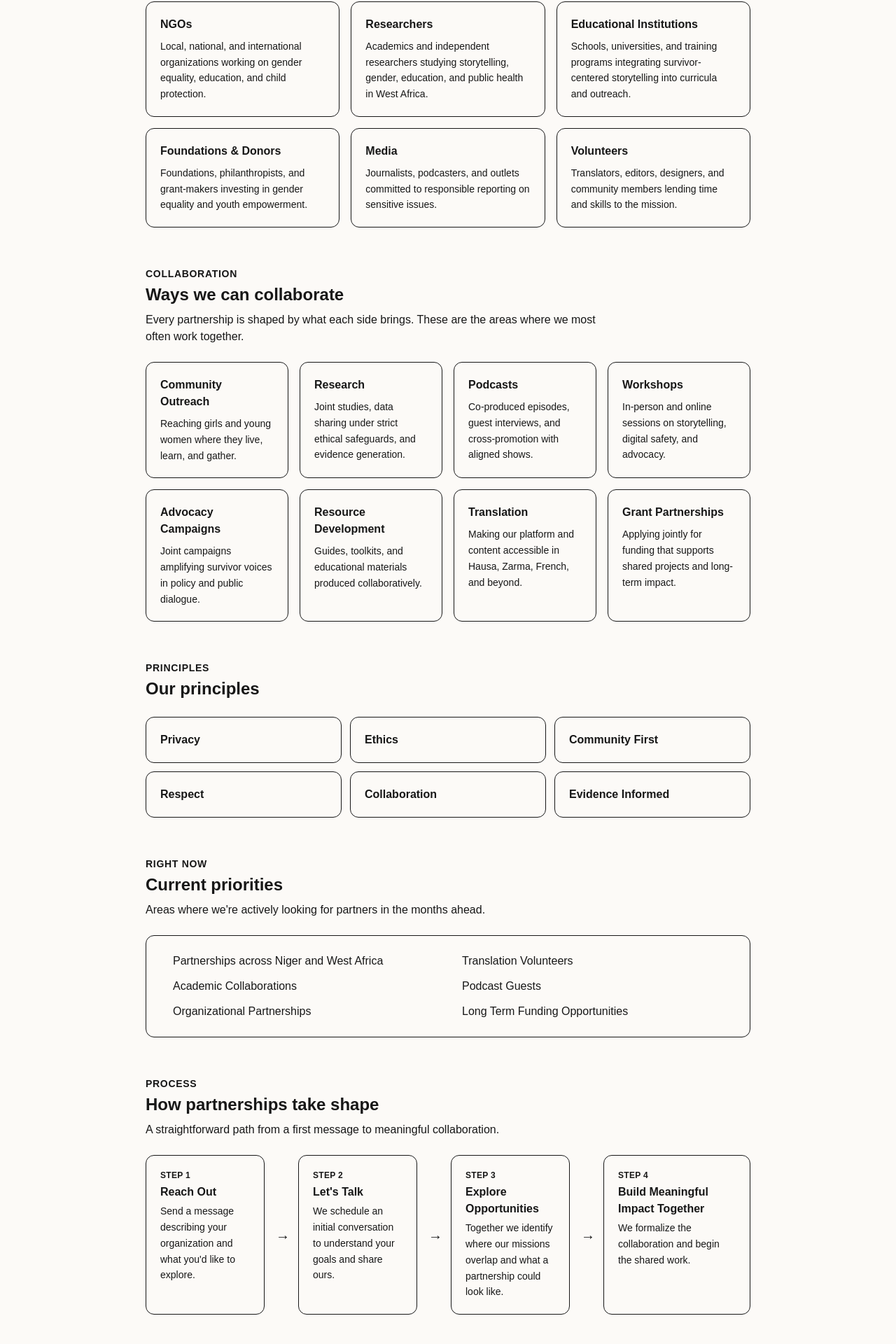
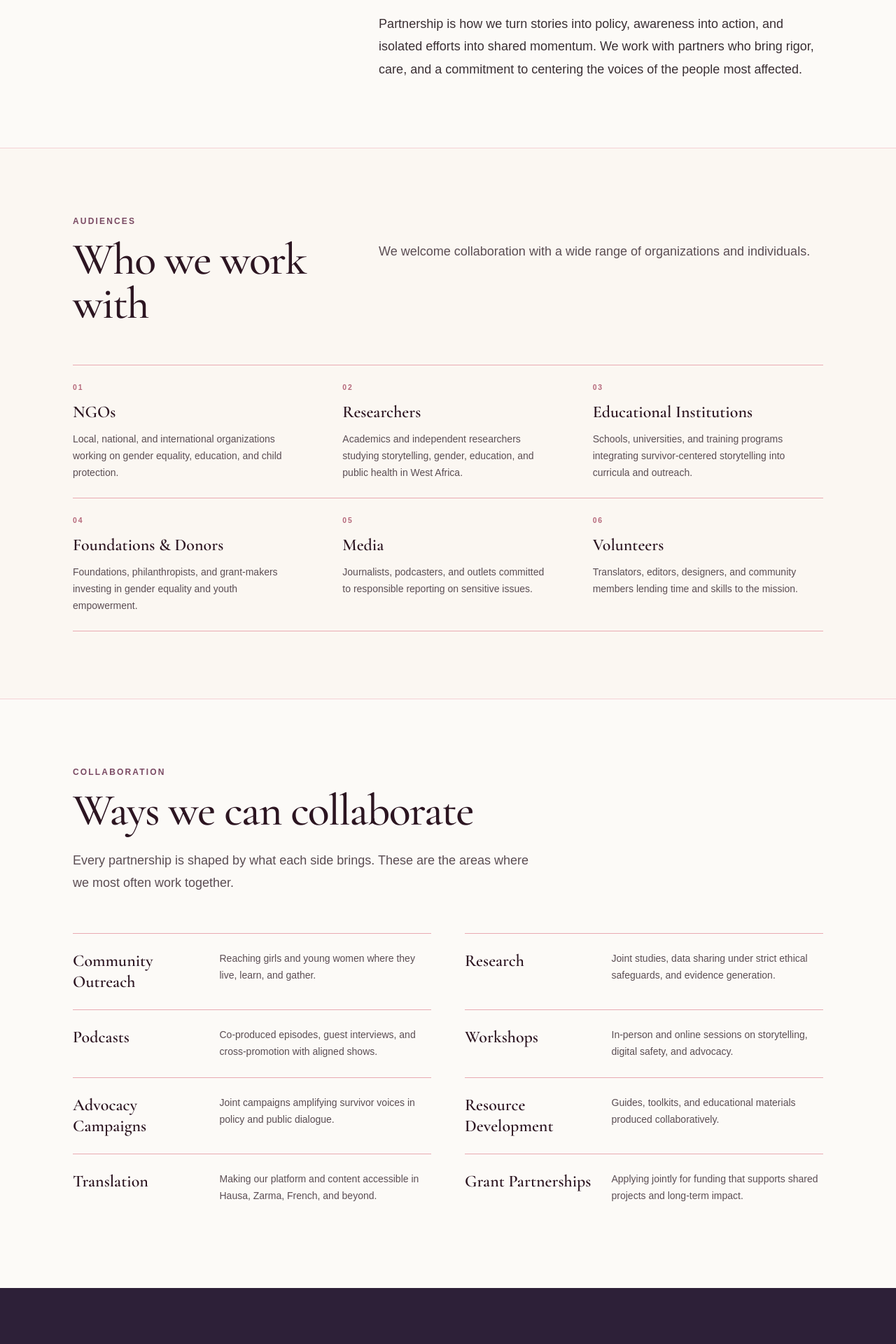
Before and after one commit to yacinebadamassidjariri-code/muriyar-ta-platform, a Next.js app: page /en/partner in a window 1280 px wide. Shown: the part 791-2711 px from the top of the page at 70% size. Built offline with nearby package versions, Linux system fonts and the light colour scheme.

Commit message:
refine(partner): redesign editorial partnership page

```diff
--- a/app/[locale]/partner/page.tsx
+++ b/app/[locale]/partner/page.tsx
@@ -1,8 +1,6 @@
 import type { Metadata } from "next";
 import { getTranslations, setRequestLocale } from "next-intl/server";
 import { Link } from "@/lib/i18n/navigation";
-import { Section } from "@/components/ui/section";
-import { Card } from "@/components/ui/card";
 import { Button } from "@/components/ui/button";
 
 export const revalidate = 300;
@@ -40,26 +38,6 @@ const COLLABORATIONS = [
   "grants",
 ] as const;
 
-const PRINCIPLES = [
-  "privacy",
-  "ethics",
-  "community",
-  "respect",
-  "collaboration",
-  "evidence",
-] as const;
-
-const PRIORITIES = [
-  "regional",
-  "translation",
-  "academic",
-  "guests",
-  "organizational",
-  "funding",
-] as const;
-
-const PROCESS_STEPS = ["reach", "talk", "explore", "build"] as const;
-
 export default async function PartnerPage({
   params,
 }: {
@@ -70,173 +48,161 @@ export default async function PartnerPage({
   const t = await getTranslations({ locale, namespace: "partner" });
 
   return (
-    <div className="mx-auto w-full max-w-4xl px-4 pb-20">
-      {/* Hero */}
-      <header className="pt-12">
-        <p className="text-xs font-semibold uppercase tracking-[0.18em] text-brand-700">
+    <div className="w-full overflow-hidden bg-[#FCFAF7] text-charcoal-900">
+      <header className="border-b border-rose-100 bg-[#F8F3EC]">
+        <div className="mx-auto grid w-full max-w-6xl gap-10 px-5 py-16 sm:px-8 sm:py-20 lg:grid-cols-[minmax(0,1.05fr)_minmax(20rem,0.8fr)] lg:items-end lg:gap-20 lg:px-10 lg:py-24">
+          <div>
+            <p className="text-[0.7rem] font-semibold uppercase tracking-[0.22em] text-plum-600 sm:text-xs">
               {t("heroEyebrow")}
             </p>
-        <h1 className="mt-3 text-3xl font-display font-semibold leading-tight text-ink md:text-4xl">
+            <span
+              aria-hidden="true"
+              className="mt-4 block h-px w-12 bg-rose-300"
+            />
+            <h1 className="mt-7 max-w-3xl text-[clamp(3.5rem,8vw,6.75rem)] font-medium leading-[0.9] tracking-[-0.035em] text-plum-900 [font-family:var(--font-display),Georgia,serif]">
               {t("heroTitle")}
             </h1>
-        <p className="mt-5 max-w-2xl text-lg leading-relaxed text-ink-soft">
+          </div>
+          <p className="max-w-xl border-l border-rose-200 pl-6 text-lg leading-[1.75] text-charcoal-500 sm:pl-8 sm:text-xl">
             {t("heroBody")}
           </p>
+        </div>
       </header>
 
-      {/* Why We Partner */}
-      <Section
+      <div>
+        <section
           id="partner-why"
-        eyebrow={t("whyEyebrow")}
-        title={t("whyTitle")}
+          aria-labelledby="partner-why-heading"
+          className="mx-auto grid w-full max-w-6xl gap-9 px-5 py-16 sm:px-8 sm:py-20 lg:grid-cols-[minmax(15rem,0.72fr)_minmax(0,1.28fr)] lg:gap-20 lg:px-10 lg:py-24"
         >
-        <div className="max-w-2xl space-y-4 text-base leading-relaxed text-ink">
+          <div>
+            <p className="text-xs font-semibold uppercase tracking-[0.18em] text-plum-600">
+              {t("whyEyebrow")}
+            </p>
+            <h2
+              id="partner-why-heading"
+              className="mt-4 text-[clamp(2.75rem,5vw,4.5rem)] font-medium leading-[0.96] tracking-[-0.025em] text-plum-900 [font-family:var(--font-display),Georgia,serif]"
+            >
+              {t("whyTitle")}
+            </h2>
+          </div>
+          <div className="space-y-6 border-t border-rose-200 pt-7 text-base leading-[1.8] text-charcoal-700 sm:text-lg lg:mt-1">
             <p>{t("whyPara1")}</p>
             <p>{t("whyPara2")}</p>
           </div>
-      </Section>
+        </section>
 
-      {/* Who We Work With */}
-      <Section
+        <section
           id="partner-audiences"
-        eyebrow={t("audiencesEyebrow")}
-        title={t("audiencesTitle")}
-        description={t("audiencesDescription")}
+          aria-labelledby="partner-audiences-heading"
+          className="border-y border-rose-100 bg-[#FBF7F2]"
         >
-        <ul className="grid gap-4 sm:grid-cols-2 md:grid-cols-3">
-          {AUDIENCES.map((key) => (
-            <li key={key}>
-              <Card className="flex h-full flex-col gap-2 p-5">
-                <h3 className="text-base font-semibold text-ink">
+          <div className="mx-auto w-full max-w-6xl px-5 py-16 sm:px-8 sm:py-20 lg:px-10 lg:py-24">
+            <div className="grid gap-6 lg:grid-cols-[minmax(15rem,0.72fr)_minmax(0,1.28fr)] lg:gap-20">
+              <div>
+                <p className="text-xs font-semibold uppercase tracking-[0.18em] text-plum-600">
+                  {t("audiencesEyebrow")}
+                </p>
+                <h2
+                  id="partner-audiences-heading"
+                  className="mt-4 text-[clamp(2.75rem,5vw,4.25rem)] font-medium leading-[0.98] tracking-[-0.025em] text-plum-900 [font-family:var(--font-display),Georgia,serif]"
+                >
+                  {t("audiencesTitle")}
+                </h2>
+              </div>
+              <p className="max-w-2xl text-base leading-[1.75] text-charcoal-500 sm:text-lg lg:pt-9">
+                {t("audiencesDescription")}
+              </p>
+            </div>
+
+            <ul className="mt-10 grid border-b border-rose-200 sm:grid-cols-2 lg:mt-14 lg:grid-cols-3">
+              {AUDIENCES.map((key, index) => (
+                <li
+                  key={key}
+                  className="group border-t border-rose-200 py-6 sm:px-6 sm:nth-[2n+1]:pl-0 sm:nth-[2n]:pr-0 lg:px-7 lg:nth-[2n+1]:pl-7 lg:nth-[2n]:pr-7 lg:nth-[3n+1]:pl-0 lg:nth-[3n]:pr-0"
+                >
+                  <p className="text-[0.65rem] font-semibold tracking-[0.18em] text-rose-500">
+                    {String(index + 1).padStart(2, "0")}
+                  </p>
+                  <h3 className="mt-3 text-2xl font-semibold leading-tight text-plum-900 [font-family:var(--font-display),Georgia,serif]">
                     {t(`audiences.${key}.title`)}
                   </h3>
-                <p className="text-sm leading-relaxed text-ink-soft">
+                  <p className="mt-3 text-sm leading-[1.7] text-charcoal-500">
                     {t(`audiences.${key}.body`)}
                   </p>
-              </Card>
                 </li>
               ))}
             </ul>
-      </Section>
+          </div>
+        </section>
 
-      {/* Ways We Can Collaborate */}
-      <Section
+        <section
           id="partner-collaborations"
-        eyebrow={t("collaborationsEyebrow")}
-        title={t("collaborationsTitle")}
-        description={t("collaborationsDescription")}
+          aria-labelledby="partner-collaborations-heading"
+          className="mx-auto w-full max-w-6xl px-5 py-16 sm:px-8 sm:py-20 lg:px-10 lg:py-24"
         >
-        <ul className="grid gap-4 sm:grid-cols-2 md:grid-cols-4">
+          <div className="max-w-3xl">
+            <p className="text-xs font-semibold uppercase tracking-[0.18em] text-plum-600">
+              {t("collaborationsEyebrow")}
+            </p>
+            <h2
+              id="partner-collaborations-heading"
+              className="mt-4 text-[clamp(2.75rem,5vw,4.25rem)] font-medium leading-[0.98] tracking-[-0.025em] text-plum-900 [font-family:var(--font-display),Georgia,serif]"
+            >
+              {t("collaborationsTitle")}
+            </h2>
+            <p className="mt-6 max-w-2xl text-base leading-[1.75] text-charcoal-500 sm:text-lg">
+              {t("collaborationsDescription")}
+            </p>
+          </div>
+
+          <ul className="mt-10 grid gap-x-12 sm:grid-cols-2 lg:mt-14">
             {COLLABORATIONS.map((key) => (
-            <li key={key}>
-              <Card className="flex h-full flex-col gap-2 p-5">
-                <h3 className="text-base font-semibold text-ink">
+              <li
+                key={key}
+                className="grid gap-3 border-t border-rose-200 py-6 sm:grid-cols-[minmax(9rem,0.75fr)_minmax(0,1.25fr)] sm:gap-7"
+              >
+                <h3 className="text-xl font-semibold leading-tight text-plum-900 [font-family:var(--font-display),Georgia,serif] sm:text-2xl">
                   {t(`collaborations.${key}.title`)}
                 </h3>
-                <p className="text-sm leading-relaxed text-ink-soft">
+                <p className="text-sm leading-[1.7] text-charcoal-500">
                   {t(`collaborations.${key}.body`)}
                 </p>
-              </Card>
               </li>
             ))}
           </ul>
-      </Section>
+        </section>
 
-      {/* Our Principles — no descriptions per spec */}
-      <Section
-        id="partner-principles"
-        eyebrow={t("principlesEyebrow")}
-        title={t("principlesTitle")}
+        <section
+          id="partner-cta"
+          aria-labelledby="partner-cta-heading"
+          className="bg-[#2D2038] text-cream-50"
         >
-        <ul className="grid gap-3 sm:grid-cols-2 md:grid-cols-3">
-          {PRINCIPLES.map((key) => (
-            <li key={key}>
-              <Card className="h-full p-5">
-                <p className="text-base font-semibold text-ink">
-                  {t(`principles.${key}`)}
+          <div className="mx-auto grid w-full max-w-6xl gap-9 px-5 py-14 sm:px-8 sm:py-16 lg:grid-cols-[minmax(0,1fr)_auto] lg:items-end lg:gap-16 lg:px-10 lg:py-20">
+            <div className="max-w-3xl">
+              <p className="text-xs font-semibold uppercase tracking-[0.18em] text-rose-200">
+                {t("ctaEyebrow")}
               </p>
-              </Card>
-            </li>
-          ))}
-        </ul>
-      </Section>
-
-      {/* Current Priorities */}
-      <Section
-        id="partner-priorities"
-        eyebrow={t("prioritiesEyebrow")}
-        title={t("prioritiesTitle")}
-        description={t("prioritiesDescription")}
+              <h2
+                id="partner-cta-heading"
+                className="mt-4 text-[clamp(2.6rem,5vw,4.5rem)] font-medium leading-[0.96] tracking-[-0.025em] text-cream-50 [font-family:var(--font-display),Georgia,serif]"
               >
-        <Card className="p-6">
-          <ul className="grid gap-3 sm:grid-cols-2">
-            {PRIORITIES.map((key) => (
-              <li
-                key={key}
-                className="flex items-start gap-2 text-base text-ink"
+                {t("ctaTitle")}
+              </h2>
+              <p className="mt-6 max-w-2xl text-base leading-[1.75] text-cream-50/75 sm:text-lg">
+                {t("ctaBody")}
+              </p>
+            </div>
+            <Button
+              asChild
+              size="lg"
+              className="min-h-12 w-fit bg-[#B96880] px-7 text-cream-50 hover:bg-[#A85670] focus-visible:outline-cream-50"
             >
-                <span
-                  aria-hidden="true"
-                  className="mt-2 inline-block h-1.5 w-1.5 shrink-0 rounded-full bg-brand-600"
-                />
-                <span>{t(`priorities.${key}`)}</span>
-              </li>
-            ))}
-          </ul>
-        </Card>
-      </Section>
-
-      {/* Partnership Process */}
-      <Section
-        id="partner-process"
-        eyebrow={t("processEyebrow")}
-        title={t("processTitle")}
-        description={t("processDescription")}
-      >
-        <ol className="flex flex-col gap-3 md:flex-row md:items-stretch md:gap-2">
-          {PROCESS_STEPS.map((key, i) => (
-            <li
-              key={key}
-              className="flex flex-col items-stretch gap-3 md:flex-1 md:flex-row md:items-center"
-            >
-              <Card className="flex h-full flex-1 flex-col gap-1 p-5">
-                <p className="text-xs font-semibold uppercase tracking-wide text-brand-700">
-                  {t("processStepLabel", { step: i + 1 })}
-                </p>
-                <h3 className="text-base font-semibold text-ink">
-                  {t(`process.${key}.title`)}
-                </h3>
-                <p className="text-sm leading-relaxed text-ink-soft">
-                  {t(`process.${key}.body`)}
-                </p>
-              </Card>
-              {i < PROCESS_STEPS.length - 1 ? (
-                <span
-                  aria-hidden="true"
-                  className="self-center text-xl font-semibold text-brand-600 md:mx-1"
-                >
-                  <span className="md:hidden">↓</span>
-                  <span className="hidden md:inline">→</span>
-                </span>
-              ) : null}
-            </li>
-          ))}
-        </ol>
-      </Section>
-
-      {/* Closing CTA */}
-      <Section
-        id="partner-cta"
-        eyebrow={t("ctaEyebrow")}
-        title={t("ctaTitle")}
-        description={t("ctaBody")}
-      >
-        <div className="flex flex-wrap gap-3">
-          <Button asChild size="lg">
               <Link href="/partner">{t("ctaPartnerWithUs")}</Link>
             </Button>
           </div>
-      </Section>
+        </section>
+      </div>
     </div>
   );
 }
```
Lines whose indentation alone changed are shown as unchanged.
